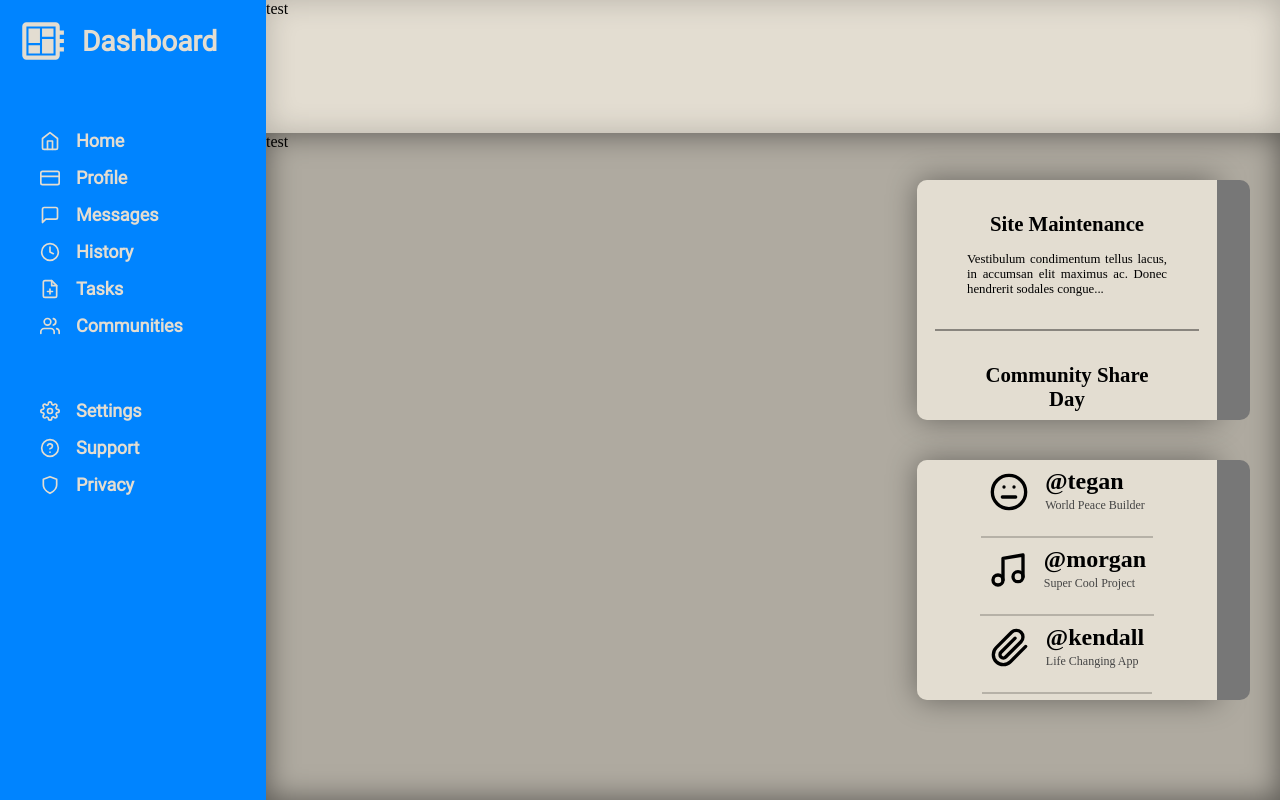
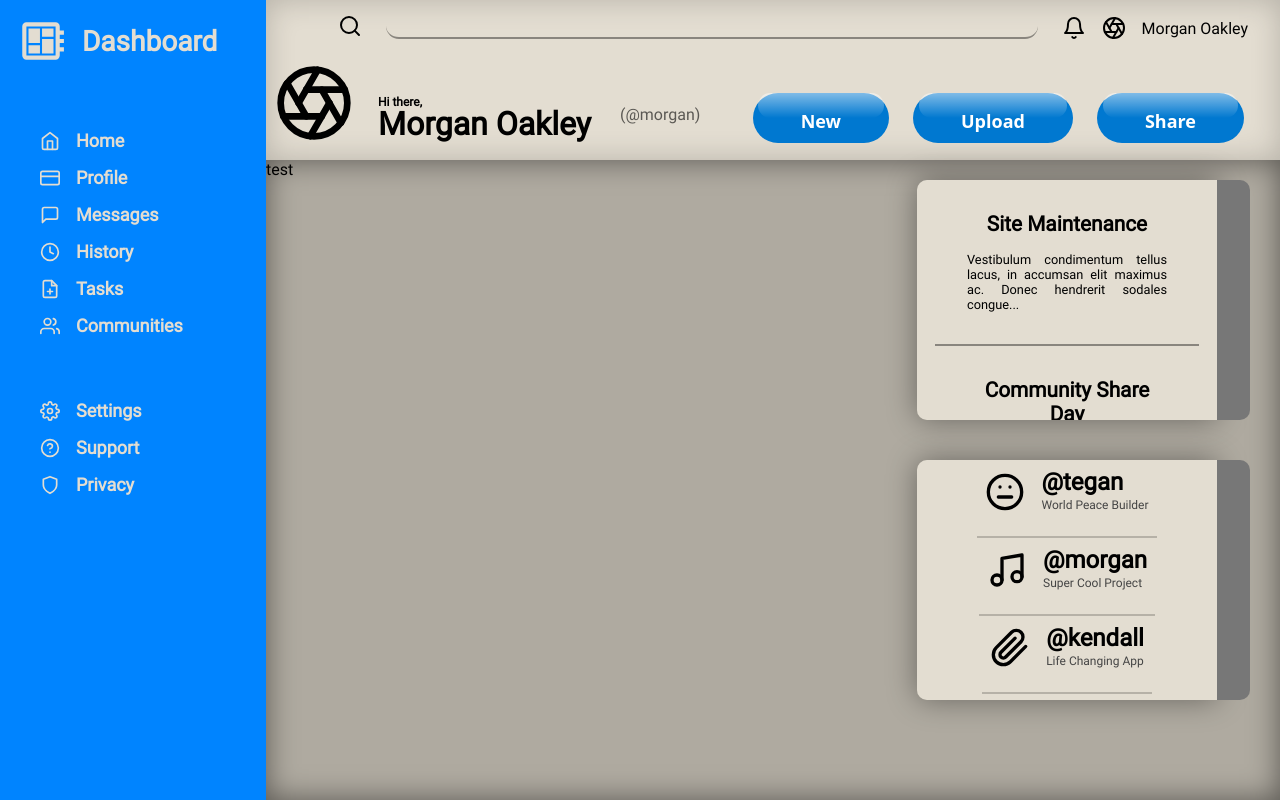
Before and after one commit to VICKTORIOUS23/odin-admin-dashboard, a plain HTML site: page index.html in a window 1280 px wide. Drawn offline with Linux system fonts and the light colour scheme.

Commit message:
ToD Admin Dashboard Project - Top Bar Roughed in
The top navigation area is roughed in and ready to tweak and customize.

```diff
--- a/index.html
+++ b/index.html
@@ -56,7 +56,29 @@
     </div>
     <div class="main-container">
         <div class="top-nav">
-        test
+            <div class="top-nav-top-row">
+                <div class="search-group">
+                    <img src="./images/search.svg" alt="search icon"><input class="search-bar">
+                </div>
+                <div class="user-top-right-group">
+                    <img src="./images/bell.svg" alt="notification icon">
+                    <img src="./images/aperture.svg" alt="user profile icon">
+                    <span class="top-user-info">Morgan Oakley</span>
+                </div>
+            </div>
+            <div class="top-nav-bottom-row">
+                <div class="top-nav-bottom-left">
+                    <img class="tnbl-img" src="./images/aperture.svg" height="80px" alt="user profile logo">
+                    <span class="tnbl-greeting-text">Hi there,</span>
+                    <span class="tnbl-name">Morgan Oakley</span>
+                    <span class="tnbl-handle">(@morgan)</span>
+                </div>
+                <div class="top-nav-bottom-right">
+                    <button class="top-nav-btn">New</button>
+                    <button class="top-nav-btn">Upload</button>
+                    <button class="top-nav-btn">Share</button>
+                </div>
+            </div>
         </div>
         <div class="left-nav sm-show"> Test </div>
         <div class="main-content">
--- a/styles.css
+++ b/styles.css
@@ -14,6 +14,7 @@ body {
 * {
     margin:0;
     padding:0;
+    font-family:"Roboto", sans-serif;
 }
 
 .left-nav {
@@ -73,7 +74,103 @@ body {
     width:100%;
     height:20%;
     box-shadow:inset 0 0 30px rgb(0 0 0 / 20%);
+    flex-direction:column;
+    justify-content:space-between;
+    min-height:160px;
 }
+
+.top-nav-top-row {
+    display:flex;
+    justify-content:space-between;
+}
+
+.top-nav-bottom-row {
+    display:flex;
+    justify-content:space-between;
+}
+
+.top-nav-bottom-left {
+  display:inline-grid;
+  grid-template:50px 10px 5px 50px / 50px 30px 150px 60px 50px;
+  column-gap:16px;
+}
+
+.user-top-right-group {
+  padding-right:32px;
+  padding-top:16px;
+  display:flex;
+  align-items:center;
+  gap:16px;
+}
+
+.top-nav-bottom-right {
+  display:flex;
+  justify-content:right;
+  height:50px;
+  padding-right:36px;
+  padding-top:48px;
+  gap:24px;
+}
+
+.search-group {
+  display:flex;
+  justify-content:left;
+  padding-left:72px;
+  align-items:center;
+  padding-top:12px;
+}
+
+.search-bar {
+  max-width:800px;
+  width:640px;
+  line-height:24px;
+  border-radius:24px;
+  padding-left:12px;
+  background:none;
+  border:none;
+  border-bottom:solid 2px rgb(0 0 0 / 40%);
+}
+
+.search-group img {
+  padding-right:24px;
+}
+
+.tnbl-img {
+  grid-column-start:1;
+  grid-column-end:3;
+  grid-row-start:1;
+  grid-row-end:5;
+  align-self:center;
+  justify-self:center;
+}
+.tnbl-greeting-text {
+  grid-column-start:3;
+  grid-column-end:6;
+  grid-row-start:2;
+  grid-row-end:3;
+  font-weight:900;
+  font-size:12px;
+}
+.tnbl-name {
+  grid-column-start:3;
+  grid-column-end:5;
+  grid-row-start:3;
+  grid-row-end:4;
+  font-size:32px;
+  font-weight:900;
+  align-items:center;
+}
+.tnbl-handle {
+  grid-column-start:5;
+  grid-column-end:6;
+  grid-row-start:3;
+  grid-row-end:4;
+  color: rgb(0 0 0 / 60%);
+  align-items:center;
+}
+
+
+
 
 .main-content {
     background-color:#afaaa0;
@@ -261,3 +358,51 @@ body {
         display:flex;
     }
   }
+
+
+
+.top-nav-btn {
+  background-color: #0078d0;
+  border: 0;
+  border-radius: 56px;
+  color: #fff;
+  cursor: pointer;
+  display: inline-block;
+  font-family: system-ui,-apple-system,system-ui,"Segoe UI",Roboto,Ubuntu,"Helvetica Neue",sans-serif;
+  font-size: 18px;
+  font-weight: 600;
+  outline: 0;
+  padding: 16px 21px;
+  position: relative;
+  text-align: center;
+  text-decoration: none;
+  transition: all .3s;
+  user-select: none;
+  -webkit-user-select: none;
+  touch-action: manipulation;
+}
+
+.top-nav-btn:before {
+  background-color: initial;
+  background-image: linear-gradient(#fff 0, rgba(255, 255, 255, 0) 100%);
+  border-radius: 125px;
+  content: "";
+  height: 50%;
+  left: 4%;
+  opacity: .5;
+  position: absolute;
+  top: 0;
+  transition: all .3s;
+  width: 92%;
+}
+
+.top-nav-btn:hover {
+  box-shadow: rgba(255, 255, 255, .2) 0 3px 15px inset, rgba(0, 0, 0, .1) 0 3px 5px, rgba(0, 0, 0, .1) 0 10px 13px;
+  transform: scale(1.05);
+}
+
+@media (min-width: 768px) {
+  .top-nav-btn {
+    padding: 16px 48px;
+  }
+}
```
Also changed, not shown: images/aperture.svg (added), images/bell.svg (added), images/search.svg (added).
